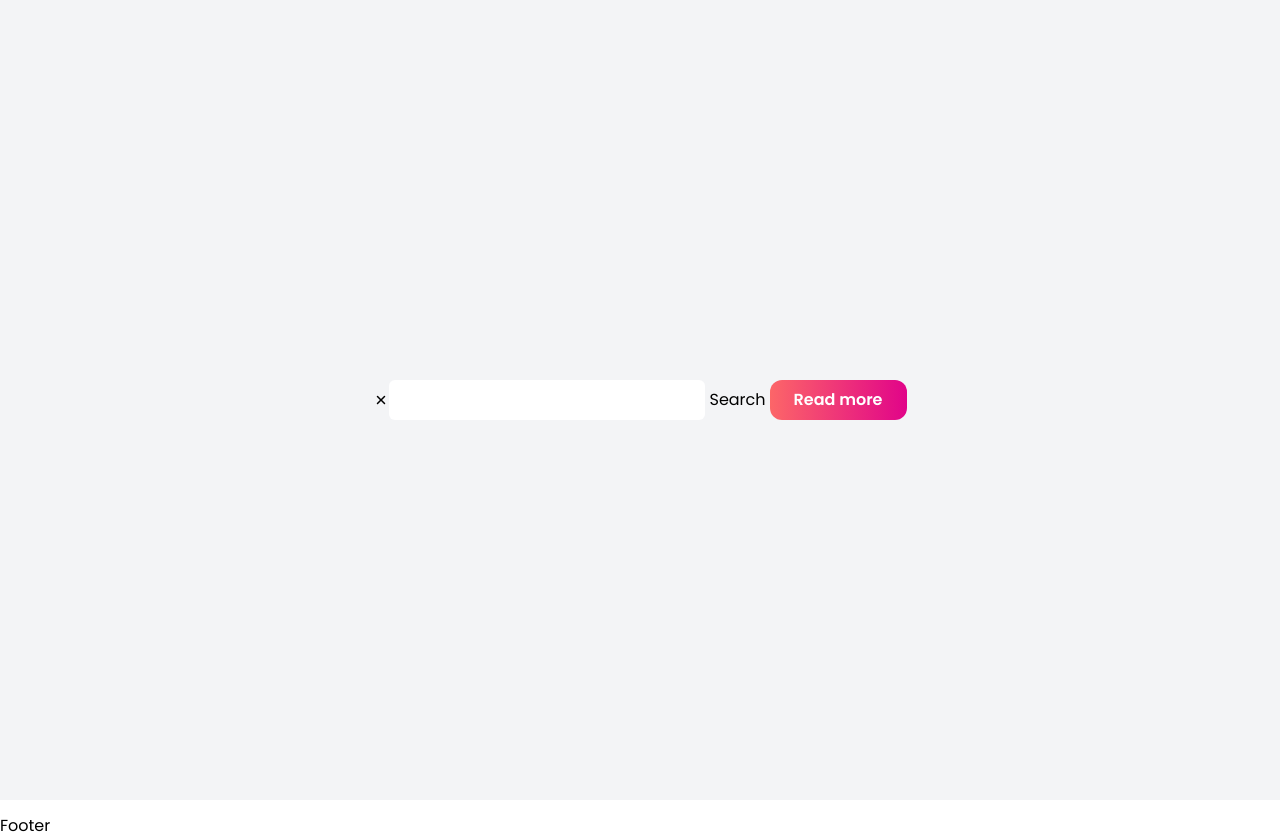
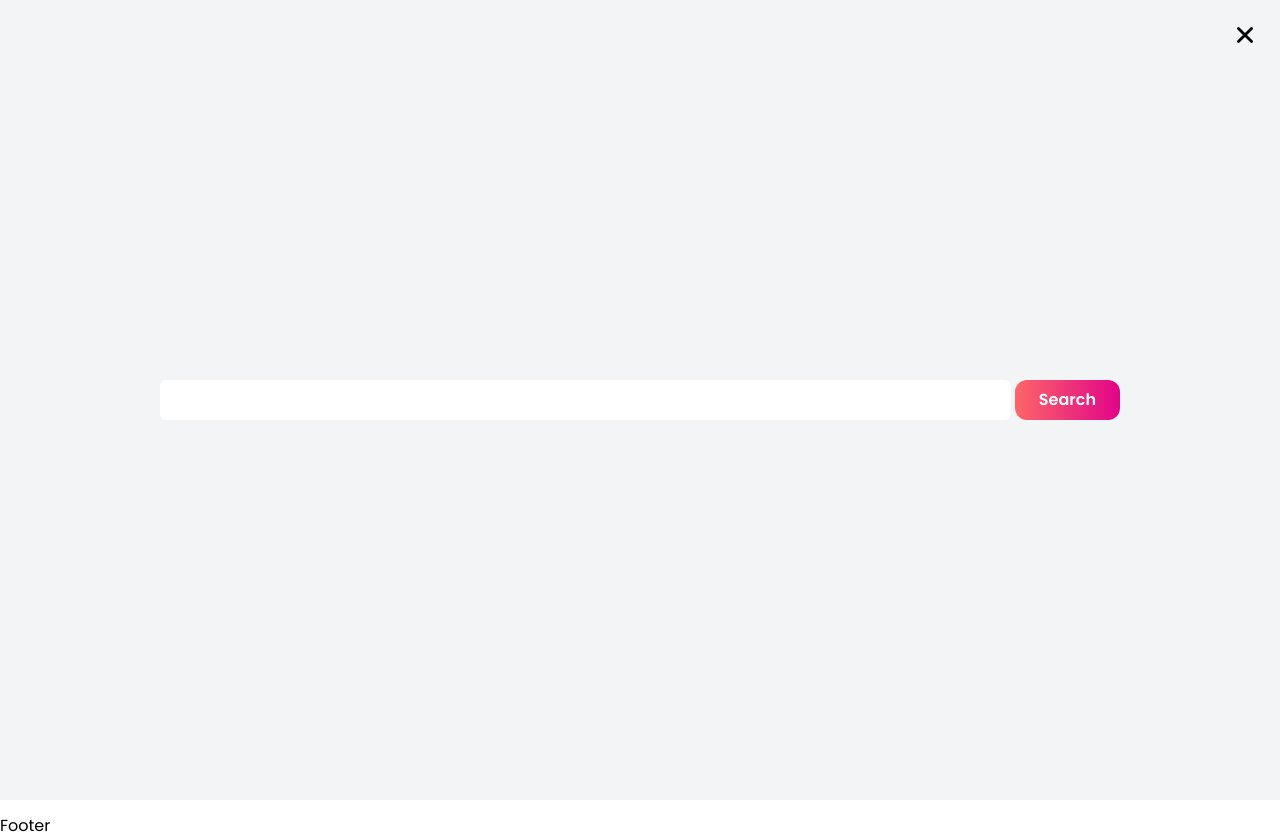
Before and after one commit to AkashAmrolkar/blogapp, a React (Vite) app in the folder client/: page /register in a window 1280 px wide. Both pictures are taken after a click on the icon 1252 px from the left and 36 px from the top of the page. Built offline with nearby package versions, Linux system fonts and the light colour scheme.

Commit message:
Contact form done

```diff
--- a/client/src/component/ContactForm.jsx
+++ b/client/src/component/ContactForm.jsx
@@ -25,11 +25,17 @@ const ContactForm = () => {
                 },
                 body: JSON.stringify(data),
             })
-            if(response.status === 201){
-                toast.success("Your request Submitted Successfully")
+            if(response.status === 200){
+                toast.success("Your request Submitted Successfully");
+
             } else if(response.status === 500){
                 toast.error("Internal Server Error")
             }
+            setData({
+                fullname: '',
+                email: '',
+                message: ''
+            });
         } catch (error) {
             toast.error("Server Error")
         }
--- a/client/src/component/SearchBox.jsx
+++ b/client/src/component/SearchBox.jsx
@@ -16,14 +16,15 @@ const SearchBox = ({setSearch}) => {
       setSearch(false)
     }
   return (
-      <div className='h-screen w-full box bg-gray-100 absolute top-1/2 flex justify-center items-center transform -translate-y-1/2 z-50'>
-        <div>
-          <IoClose onClick={closeSearchBox} />
+      <div className='h-screen w-full box bg-gray-100 absolute top-1/2 flex flex-col justify-center items-center transform -translate-y-1/2 z-50'>
+        <div className='absolute  top-5 right-5'>
+          <IoClose onClick={closeSearchBox} className=' text-3xl font-bold' />
         </div>
-        <div className='flex gap-1'>
-            <input type='text' className='h-10 rounded-md' value={searchValue} onChange={handleSearchChange} required />
-            <button type='submit'>Search</button>
-            <NavLink to={`/posts?search=${searchValue}`} className='text-white font-semibold bg-gradient-to-r from-[#FC6668] to-[#E10489] px-6 py-2 rounded-xl hover:opacity-80' onClick={redirectClick}>Read more</NavLink>
+        <div className='flex gap-1 w-3/4 mx-auto'>
+            <input type='text' className='h-10 rounded-md flex-1' value={searchValue} onChange={handleSearchChange} required />
+            <NavLink to={`/posts?search=${searchValue}`} className='text-white font-semibold bg-gradient-to-r from-[#FC6668] to-[#E10489] px-6 py-2 rounded-xl hover:opacity-80' onClick={redirectClick}
+            disabled={!searchValue ? true : false}
+            >Search</NavLink>
         </div>
     </div>
   )
--- a/client/src/pages/Login.jsx
+++ b/client/src/pages/Login.jsx
@@ -64,7 +64,7 @@ const Login = () => {
 
             <div className="mb-4">
               <label className="block text-gray-700 text-sm font-bold mb-2" htmlFor="email">
-                Email
+                Email*
               </label>
               <input
                 className="shadow appearance-none border rounded w-full py-2 px-3 text-gray-700 leading-tight focus:outline-none focus:shadow-outline"
@@ -78,7 +78,7 @@ const Login = () => {
             </div>
             <div className="mb-6">
               <label className="block text-gray-700 text-sm font-bold mb-2" htmlFor="password">
-                Password
+                Password*
               </label>
               <input
                 className="shadow appearance-none border rounded w-full py-2 px-3 text-gray-700 leading-tight focus:outline-none focus:shadow-outline"
--- a/client/src/pages/Register.jsx
+++ b/client/src/pages/Register.jsx
@@ -53,7 +53,7 @@ const Register = () => {
           <form className="bg-white shadow-md rounded px-8 pt-6 pb-8 mb-4" onSubmit={handleSubmit} encType='multipart/form-data'>
             <div className="mb-4">
               <label className="block text-gray-700 text-sm font-bold mb-2" htmlFor="fullname">
-                Full Name:
+                Full Name*
               </label>
               <input
                 className="shadow appearance-none border rounded w-full py-2 px-3 text-gray-700 leading-tight focus:outline-none focus:shadow-outline"
@@ -67,7 +67,7 @@ const Register = () => {
             </div>
             <div className="mb-4">
               <label className="block text-gray-700 text-sm font-bold mb-2" htmlFor="email">
-                Email
+                Email*
               </label>
               <input
                 className="shadow appearance-none border rounded w-full py-2 px-3 text-gray-700 leading-tight focus:outline-none focus:shadow-outline"
@@ -94,7 +94,7 @@ const Register = () => {
             </div>
             <div className="mb-6">
               <label className="block text-gray-700 text-sm font-bold mb-2" htmlFor="password">
-                Password
+                Password*
               </label>
               <input
                 className="shadow appearance-none border rounded w-full py-2 px-3 text-gray-700 leading-tight focus:outline-none focus:shadow-outline"
@@ -108,7 +108,7 @@ const Register = () => {
             </div>
             <div className="mb-6">
               <label className="block text-gray-700 text-sm font-bold mb-2" htmlFor="confirm_password">
-                Confirm Password
+                Confirm Password*
               </label>
               <input
                 className="shadow appearance-none border rounded w-full py-2 px-3 text-gray-700 leading-tight focus:outline-none focus:shadow-outline"
```
Also changed, not shown: 1 other file (tests, documents, lock files or other folders).
